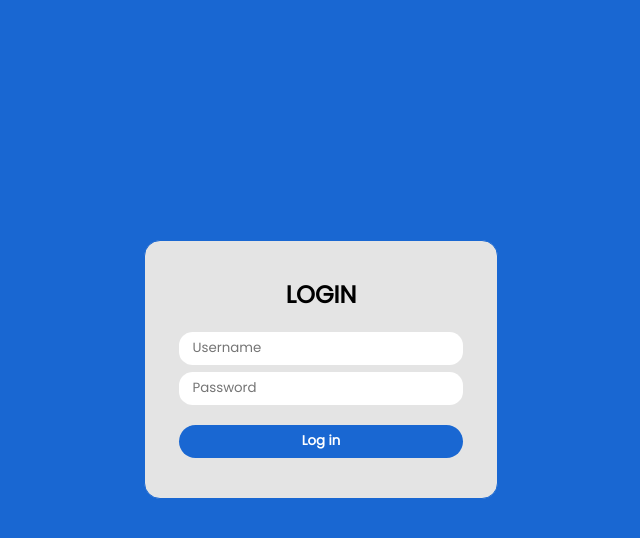
After one commit to hamzak51/iyap, a Flask app: template templates/login.html in a window 1280 px wide. The commit adds this page. Shown: the top 538 px of the page, without its empty margins (319-959 px from the left). Run offline with Flask 3, Linux system fonts and the light colour scheme; the template is opened without the code that fills it, so the values that code supplies are empty.

Commit message:
added dashboard login

```diff
--- a/app.py
+++ b/app.py
@@ -1,10 +1,18 @@
-from flask import Flask, render_template, request
+from flask import Flask, render_template, request, session   # flask modules
+
 import requests
+from datetime import datetime   # python modules
+
 import os
-from flask_sqlalchemy import SQLAlchemy
-from datetime import datetime
+from dotenv import load_dotenv  # env modules
+
+from flask_sqlalchemy import SQLAlchemy # db modules
+
+load_dotenv()
 
 app = Flask(__name__)
+
+app.secret_key = os.getenv("secret_key")
 app.config["SQLALCHEMY_DATABASE_URI"] = "mysql://root:password@localhost/yap"
 db = SQLAlchemy(app)
 
@@ -23,13 +31,32 @@ def blog():
     return render_template("blog.html")
 
 
-@app.route("/dashboard")
+@app.route("/dashboard", methods=['POST', 'GET'])
 def dashboard():
     #Check if admin logged in
+    # if ('admin' in session and session['admin'] == admin_user):
+    if 'admin' in session:
+        return render_template("dashboard.html")
     #if loggen_in:
+    if request.method=='POST':
+
+        # getting values from the form
+        username = request.form.get("username")
+        password = request.form.get("password")
+
+        # admin credentials from .env
+        admin_user=os.getenv("admin_user")
+        admin_pass=os.getenv("admin_pass")
+
+        if (admin_user==username and admin_pass==password):
+            session['admin'] = username
+            return render_template("dashboard.html")
     #show dashboard
+        else:
+            return render_template("login.html", error="Only admins are allowed to access dashboard")
     #else:
     #show login form
+    return render_template("login.html")
 
 
 # if __name__ == "__main__":
@@ -37,4 +64,4 @@ def dashboard():
 #     app.run(host="0.0.0.0", port=port, debug=True)
 
 
-app.run (debug = True)
+app.run (debug=True)
--- a/static/style.css
+++ b/static/style.css
@@ -22,7 +22,35 @@ header{
   	display: flex;
   	align-items: center;
   	justify-content: space-between;
+    a{text-decoration: none; color: white;}
     .dm{display: flex; gap: 1em}
     button{font-family: 'Poppins'; padding: 0.5em 1em; border: none; border-radius: 2em;}
     button:hover{cursor: pointer;}
 }
+
+
+
+
+/* LOGIN */
+.card{
+    padding: 1em;
+    margin-top: 30vh;
+    margin-right: auto;
+    margin-left: auto;
+    max-width: 320px;
+    display: flex;
+    flex-direction: column;
+    align-items: center;
+    justify-content: center;
+    border: solid 1px var(--dark-blue);
+    border-radius: 1em;
+    background-color: rgb(228, 228, 228);
+	font-family: 'Poppins';
+  	form{
+        display: flex; flex-direction: column; gap: 0.4em;
+        input{padding: 0.5em 1em; font-family: 'Poppins'; border: none; border-radius: 1em;}
+        button{font-family: 'Poppins';background-color: var(--dark-blue); color: white; margin-top: 1em; padding: 0.5em 1em; border: none; border-radius: 2em;}
+        button:hover{cursor: pointer;}
+    }
+        error{text-align: center;}
+}
--- /dev/null
+++ b/templates/login.html
@@ -0,0 +1,22 @@
+<!DOCTYPE html>
+<html lang="en">
+<head>
+    <meta charset="UTF-8">
+    <meta name="viewport" content="width=device-width, initial-scale=1.0">
+    <link rel="stylesheet" href="{{ url_for('static', filename='style.css') }}">
+    <title>Admin Login</title>
+</head>
+<body style="background-color: #1967D2;">
+    <div class="card">
+        <h2>LOGIN</h2>
+
+        <form action="/dashboard" method="post">
+            <input type="text" placeholder="Username" name="username">
+            <input type="password" placeholder="Password" name="password">
+            <button type="submit"><b>Log in</b></button>
+        </form>
+
+        <p style="font-size: 12px; margin-top: 1em; color: rgb(179, 2, 2);">{{error}}</p>
+    </div>
+</body>
+</html>
```
Also changed, not shown: templates/base.html (+9 -3 lines), templates/dashboard.html (added, +10 -0 lines), 1 other file.
